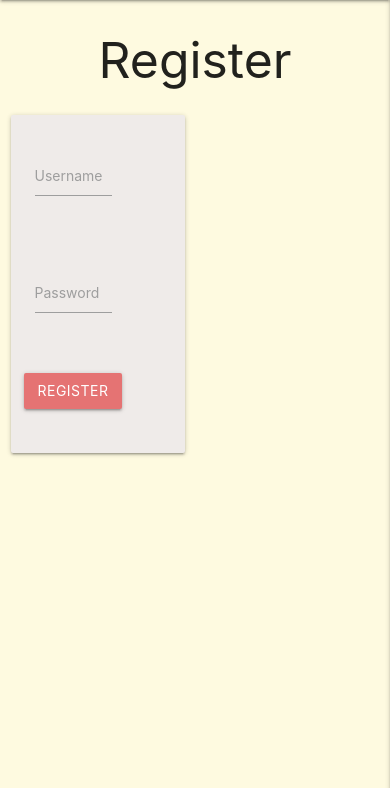
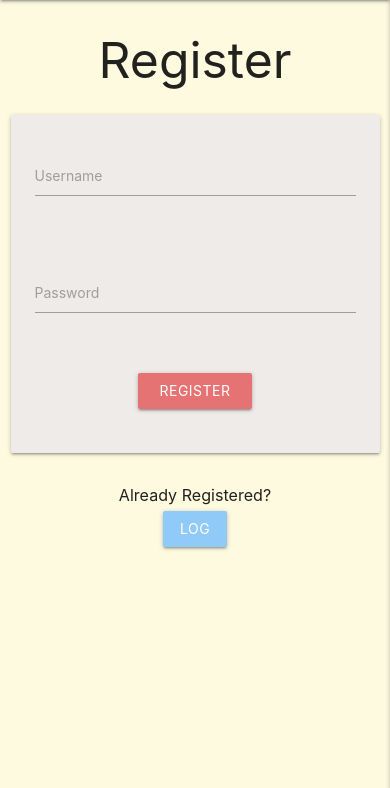
Before and after one commit to smeghen/clubplanner, a Flask app: page /register in a window 390 px wide. Shown: the part 56-844 px from the top of the page. Run offline with Flask 2, Linux system fonts and the light colour scheme; some libraries are stand-ins or nearby versions.

Commit message:
Responsiveness added to Register page for all screen sizes

```diff
--- a/templates/register.html
+++ b/templates/register.html
@@ -4,11 +4,11 @@
     <H2 class="center-align">Register</H2>
 
   <div class="row">
-      <form class="col s6 m4 offset-m4" method="POST" action="{{ url_for('register') }}">
+      <form class="col s12 m6 offset-m3" method="POST" action="{{ url_for('register') }}">
           <div class="card-panel brown lighten-5">
               <!--username  -->
               <div class="row">
-                  <div class="input-field col s8 m8 offset-m2 grey-text text-darken-4 center-align">
+                  <div class="input-field col s12  grey-text text-darken-4 center-align">
                       <input id="username" name="username" type="text" minlength="5"
                         maxlength="15" pattern="^[a-zA-Z0-9]{5,15}$" class="validate" required>
                       <label for="username">Username</label>
@@ -17,7 +17,7 @@
               </div>
               <!--password-->
               <div class="row">
-                  <div class="input-field col s8 m8  offset-m2 grey-text text-darken-4 center-align">
+                  <div class="input-field col s12 grey-text text-darken-4 center-align">
                       <input id="password" name="password" type="password" minlength="5"
                         maxlength="15" pattern="^[a-zA-Z0-9]{5,15}$" class="validate" required>
                       <label for="password">Password</label>
@@ -26,10 +26,16 @@
                 </div>
                 <!--register button-->
                 <div class="row">
-                    <button type="submit" class="col s8 m8 offset-m2 waves-effect waves-light red lighten-2 btn">Register</button>
+                    <button type="submit" class="col s4 offset-s4 waves-effect waves-light red lighten-2 btn">Register</button>
                 </div>
           </div>
       </form>
   </div>
 
+  <h6 class="center-align">Already Registered?</h6>
+  <div class="row">
+  <a class="col s2 offset-s5 waves-effect waves-light blue lighten-3 btn">Log In</a>
+    </div>
+
+
 {% endblock %}
```
